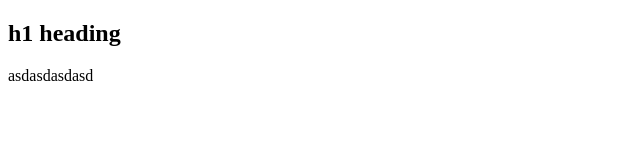
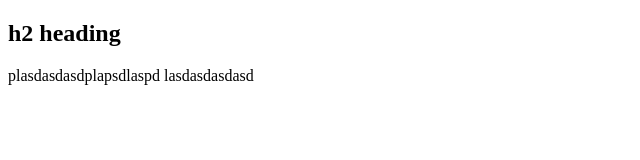
Before and after one commit to morales1980/nauka-gita-2, a plain HTML site: page index.html in a window 1280 px wide. Shown: the whole page, without its empty margins (0-640 px from the left). Drawn offline with Linux system fonts and the light colour scheme.

Commit message:
Change content

```diff
--- a/index.html
+++ b/index.html
@@ -8,8 +8,8 @@
 </header>
 <main>
 <section>
-<h1>h1 heading</h1>
-<p>asdasdasdasd</p>
+<h2>h2 heading</h2>
+<p>plasdasdasdplapsdlaspd lasdasdasdasd</p>
 </section>
 </main>
 <footer></footer>
```
